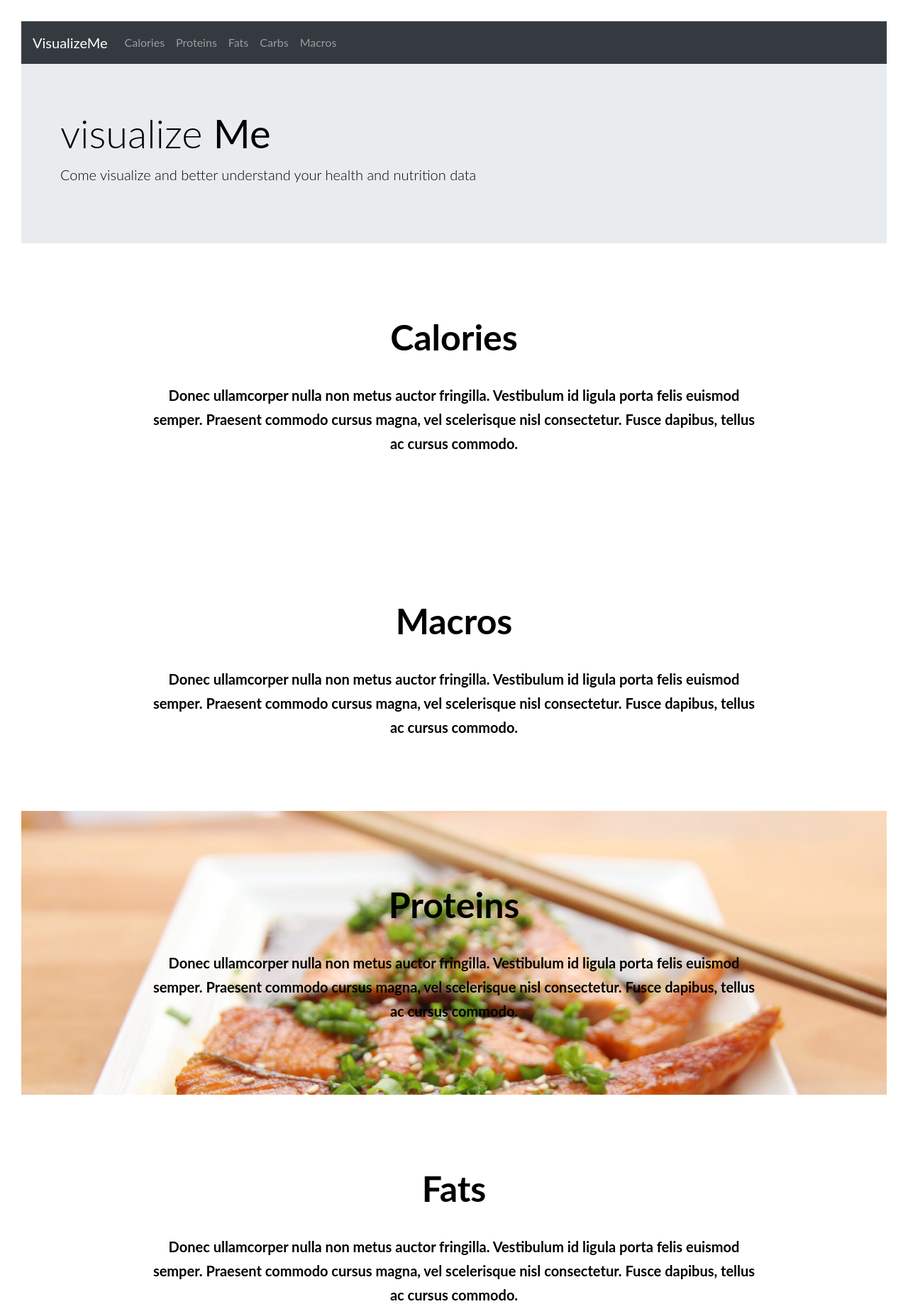
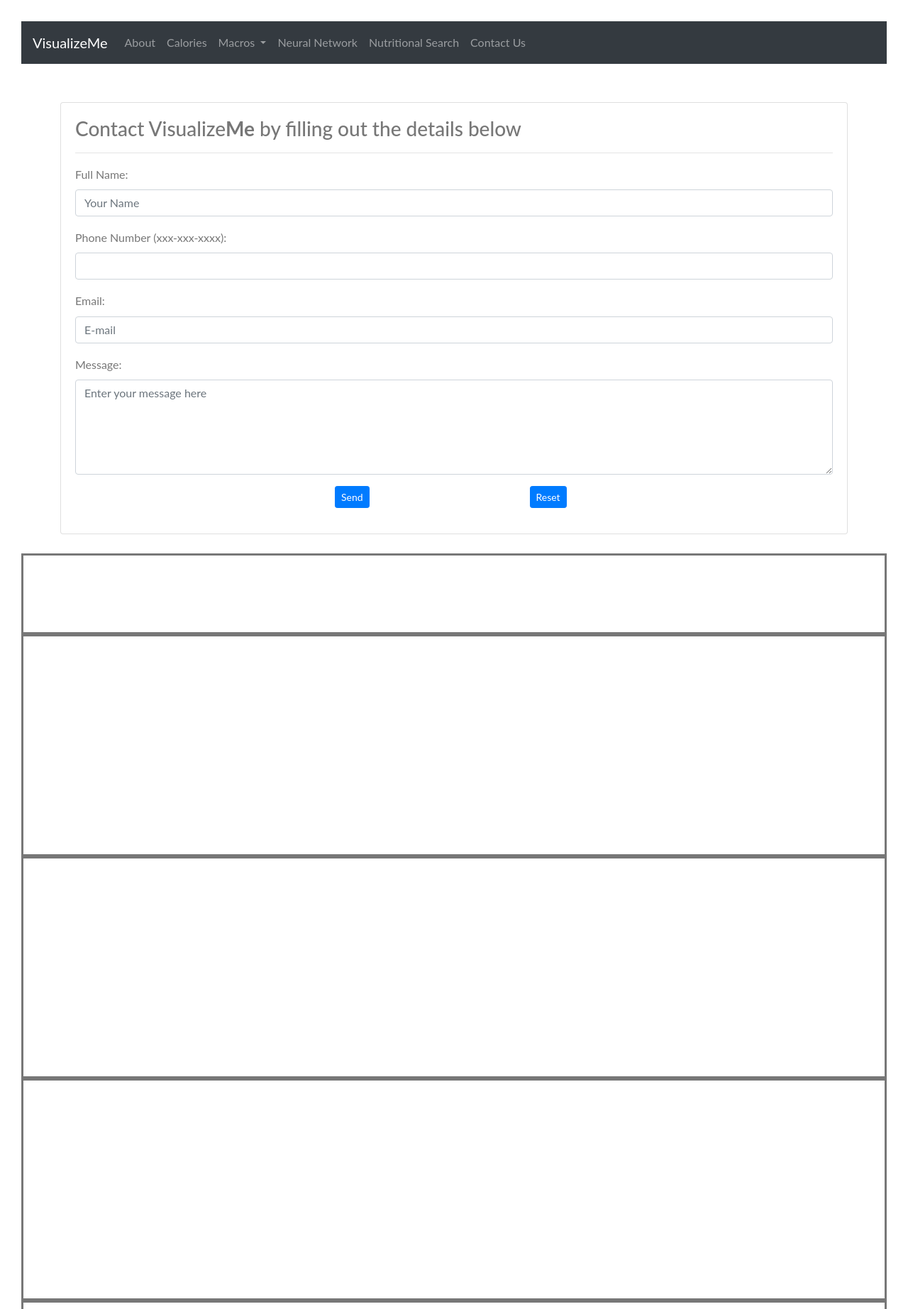
Before and after one commit to seppar93/visualizeMe, a website with bundled scripts: page index.html in a window 1280 px wide. Shown: the top 1845 px of the page at 71% size. Built offline with nearby package versions, Linux system fonts and the light colour scheme; files whose address does not match are found by name.

Commit message:
newNavBar

```diff
--- a/index.html
+++ b/index.html
@@ -12,76 +12,47 @@
  </head>
 
  <body>
+   <!-- /////////////////////////////HEADER//////////////////////////////////-->
    <nav class="navbar navbar-expand-lg navbar-dark bg-dark text-white sticky-top ">
                        <a class="navbar-brand" href="#">VisualizeMe</a>
 
-        <button class="navbar-toggler" type="button" data-toggle="collapse" data-target="#navbarNav" aria-controls="navbarNav" aria-expanded="false"
-            aria-label="Toggle navigation">
+                       <button class="navbar-toggler" type="button" data-toggle="collapse" data-target="#navbarNav" aria-controls="navbarNav" aria-expanded="false" aria-label="Toggle navigation">
                          <span class="navbar-toggler-icon"></span>
                        </button>
                        <div class="collapse navbar-collapse" id="navbarNav">
                          <ul class="navbar-nav">
                                <li class="nav-item">
-                    <a class="nav-link" href="#calories">Calories
-                        <span class="sr-only"></span>
-                    </a>
+                                       <a class="nav-link" ddata-toggle="collapse" data-target="#about">About</a>
                                    </li>
                            <li class="nav-item">
-                    <a class="nav-link" href="#protien">Proteins</a>
+                               <a class="nav-link" ddata-toggle="collapse" data-target="#calories">Calories</a>
+                           </li>
+                           <li class="nav-item dropdown">
+                                   <a class="nav-link dropdown-toggle" href="#macros" id="navbarDropdown" role="button" data-toggle="dropdown" aria-haspopup="true" aria-expanded="false">
+                                     Macros
+                                   </a>
+                                   <div class="dropdown-menu bg-dark" aria-labelledby="navbarDropdown">
+                                     <a class="dropdown-item text-white" data-toggle="collapse" data-target="#carbs">Carbs</a>
+                                     <div class="dropdown-divider"></div>
+                                     <a class="dropdown-item text-white" data-toggle="collapse" data-target="#fats">Fats</a>
+                                     <div class="dropdown-divider"></div>
+                                     <a class="dropdown-item text-white" data-toggle="collapse" data-target="#protien">Protien</a>
+                                   </div>
+                                   <li class="nav-item">
+                                           <a class="nav-link" data-toggle="collapse" data-target="#network">Neural Network</a>
                                        </li>
                                    <li class="nav-item">
-                    <a class="nav-link" href="#carbs">Fats</a>
+                                           <a class="nav-link" data-toggle="collapse" data-target="#foodsearch">Nutritional Search</a>
+                                       </li>
                                    <li class="nav-item">
-                        <a class="nav-link" href="#carbs">Carbs</a>
-                        <li class="nav-item">
-                            <a class="nav-link" href="#carbs">Macros</a>
+                                           <a class="nav-link" data-toggle="collapse" data-target="#contactus">Contact Us</a>
                                        </li>
+                                 </li>
+
                          </ul>
                        </div>
+
                      </nav>
-    <div class="jumbotron jumbotron-fluid">
-        <div class="container">
-            <h1 class="display-4">visualize
-                <strong>Me</strong>
-            </h1>
-            <p class="lead">Come visualize and better understand your health and nutrition data</p>
-        </div>
-    </div>
-    <div id="calories">
-        <div style="text-align: center; display: table-cell; vertical-align: middle;">
-            <h1>Calories</h1>
-            <br>
-            <p style="width: 70%; margin: auto;">Donec ullamcorper nulla non metus auctor fringilla. Vestibulum id ligula porta felis euismod semper. Praesent commodo cursus magna, vel scelerisque nisl consectetur. Fusce dapibus, tellus ac cursus commodo.</p>
-        </div>
-    </div>
-    <div id="macros">
-        <div style="text-align: center; display: table-cell; vertical-align: middle;">
-            <h1>Macros</h1>
-            <br>
-            <p style="width: 70%; margin: auto;">Donec ullamcorper nulla non metus auctor fringilla. Vestibulum id ligula porta felis euismod semper. Praesent commodo cursus magna, vel scelerisque nisl consectetur. Fusce dapibus, tellus ac cursus commodo.</p>
-        </div>
-    </div>
-    <div id="protein">
-        <div style="text-align: center; display: table-cell; vertical-align: middle;">
-            <h1>Proteins</h1>
-            <br>
-            <p style="width: 70%; margin: auto;">Donec ullamcorper nulla non metus auctor fringilla. Vestibulum id ligula porta felis euismod semper. Praesent commodo cursus magna, vel scelerisque nisl consectetur. Fusce dapibus, tellus ac cursus commodo.</p>
-        </div>
-    </div>
-    <div id="fat">
-        <div style="text-align: center; display: table-cell; vertical-align: middle;">
-            <h1>Fats</h1>
-            <br>
-            <p style="width: 70%; margin: auto;">Donec ullamcorper nulla non metus auctor fringilla. Vestibulum id ligula porta felis euismod semper. Praesent commodo cursus magna, vel scelerisque nisl consectetur. Fusce dapibus, tellus ac cursus commodo.</p>
-        </div>
-    </div>
-    <div id="carbs">
-        <div style="text-align: center; display: table-cell; vertical-align: middle;">
-            <h1>Carbs</h1>
-            <br>
-            <p style="width: 70%; margin: auto;">Donec ullamcorper nulla non metus auctor fringilla. Vestibulum id ligula porta felis euismod semper. Praesent commodo cursus magna, vel scelerisque nisl consectetur. Fusce dapibus, tellus ac cursus commodo.</p>
-        </div>
-    </div>
 <br>
 <br>
 </form>
```
Lines whose indentation alone changed are shown as unchanged.
